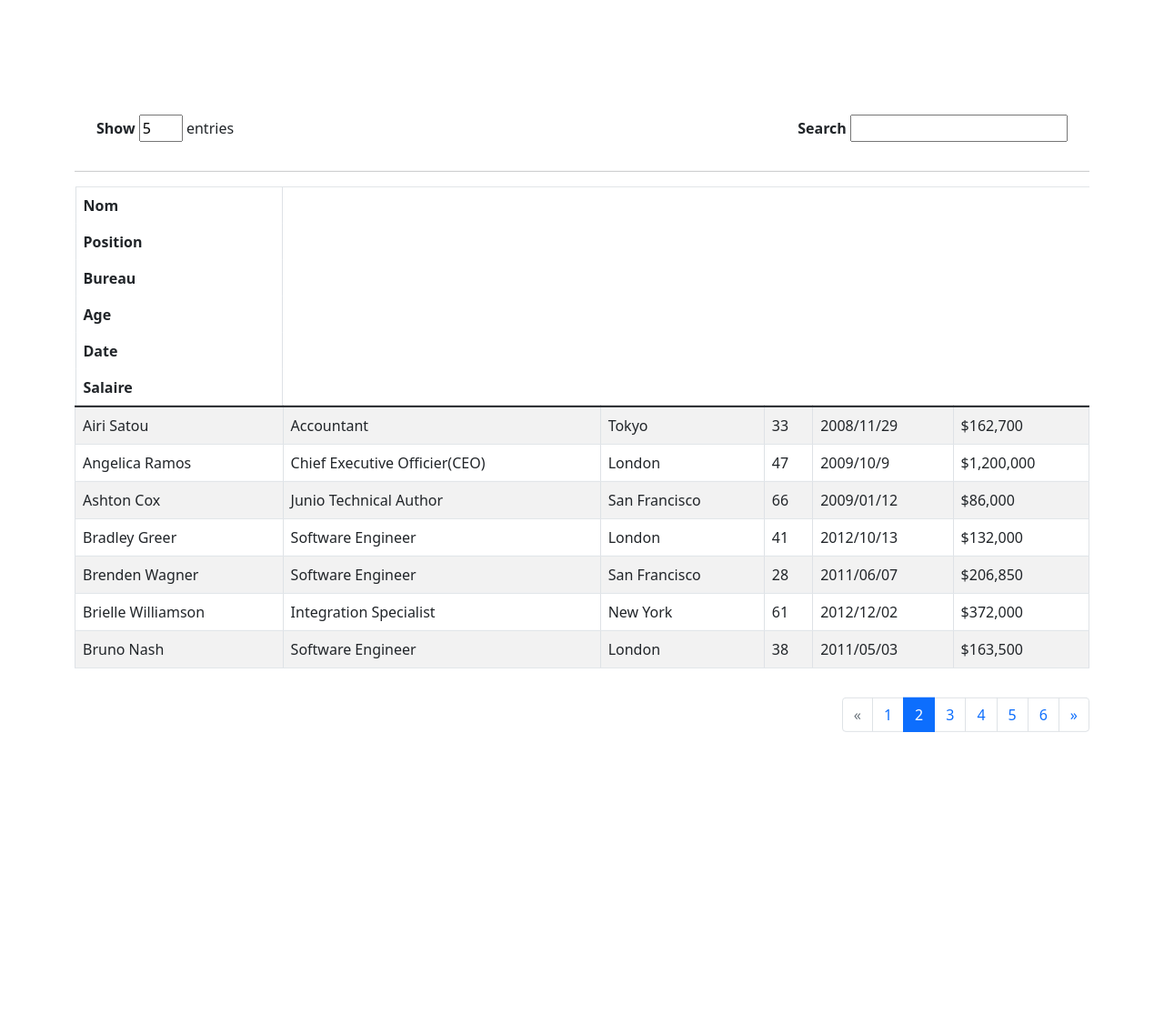
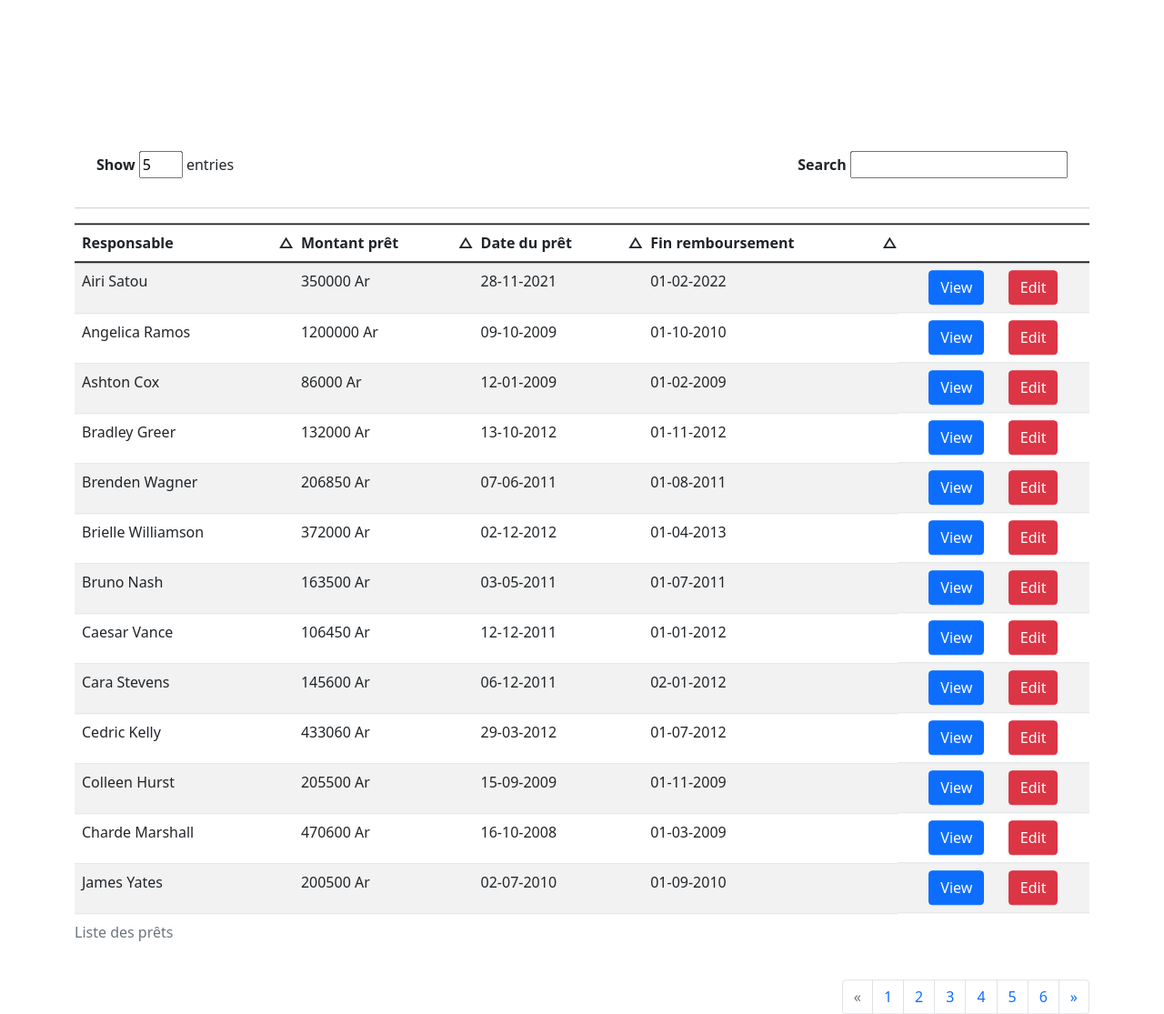
Before and after one commit to acf-patrick/bank, a PHP site: page /assets/html/list.html in a window 1280 px wide. Shown: the whole page at 91% size. Before the commit the page ends 805 px from the top, so only its background shows below. Run offline with PHP 8.4, Linux system fonts and the light colour scheme.

Commit message:
add action buttons

```diff
--- a/assets/css/liste.css
+++ b/assets/css/liste.css
@@ -7,9 +7,12 @@
   width: 3rem;
 }
 
-tr th {
-  display: -webkit-box;
-  display: -ms-flexbox;
-  display: flex;
+th {
+  position: relative;
+}
+
+th span {
+  position: absolute;
+  right: 0;
 }
 /*# sourceMappingURL=liste.css.map */
--- a/assets/css/liste.scss
+++ b/assets/css/liste.scss
@@ -6,6 +6,10 @@
     width: 3rem;
 }
 
-tr th {
-    display: flex;
+th {
+    position: relative;
+    span {
+        position: absolute;
+        right: 0;
+    }
 }
--- a/assets/html/list.html
+++ b/assets/html/list.html
@@ -23,75 +23,17 @@
         </div>
         <hr>
         <div class="table-responsive my-3">
-            <table class="table table-striped table-bordered">
+            <table class="table table-striped table-hover">
+                <caption>Liste des prêts</caption>
                 <thead>
-                  <tr>
-                    <th class="name"><div>Nom</div><img src="" alt=""></th>
-                    <th class="position"><div>Position</div><img src="" alt=""></th>
-                    <th class="office"><div>Bureau</div><img src="" alt=""></th>
-                    <th class="age"><div>Age</div><img src="" alt=""></th>
-                    <th class="startDate"><div title="date de commencement">Date</div><img src="" alt=""></th>
-                    <th class="salary"><div>Salaire</div><img src="" alt=""></th>
+                  <tr class="align-content-center">
+                    <th class="responsable">Responsable<span class="arrow">&xutri;</span></th>
+                    <th class="montant">Montant prêt<span class="arrow">&xutri;</span></th>
+                    <th class="datePret">Date du prêt<span class="arrow">&xutri;</span></th>
+                    <th class="dateFinRemboursemenet">Fin remboursement<span class="arrow">&xutri;</span></th>
                   </tr>
                 </thead>
-                <tbody>
-                  <tr>
-                    <td>Airi Satou</td>
-                    <td>Accountant</td>
-                    <td>Tokyo</td>
-                    <td>33</td>
-                    <td>2008/11/29</td>
-                    <td>$162,700</td>
-                  </tr>
-                  <tr>
-                    <td>Angelica Ramos</td>
-                    <td>Chief Executive Officier(CEO)</td>
-                    <td>London</td>
-                    <td>47</td>
-                    <td>2009/10/9</td>
-                    <td>$1,200,000</td>
-                  </tr>
-                  <tr>
-                    <td>Ashton Cox</td>
-                    <td>Junio Technical Author</td>
-                    <td>San Francisco</td>
-                    <td>66</td>
-                    <td>2009/01/12</td>
-                    <td>$86,000</td>
-                  </tr>
-                  <tr>
-                      <td>Bradley Greer</td>
-                      <td>Software Engineer</td>
-                      <td>London</td>
-                      <td>41</td>
-                      <td>2012/10/13</td>
-                      <td>$132,000</td>
-                  </tr>
-                  <tr>
-                    <td>Brenden Wagner</td>
-                    <td>Software Engineer</td>
-                    <td>San Francisco</td>
-                    <td>28</td>
-                    <td>2011/06/07</td>
-                    <td>$206,850</td>
-                  </tr>
-                  <tr>
-                    <td>Brielle Williamson</td>
-                    <td>Integration Specialist</td>
-                    <td>New York </td>
-                    <td>61</td>
-                    <td>2012/12/02</td>
-                    <td>$372,000</td>
-                  </tr>
-                  <tr>
-                    <td>Bruno Nash</td>
-                    <td>Software Engineer</td>
-                    <td>London</td>
-                    <td>38</td>
-                    <td>2011/05/03</td>
-                    <td>$163,500</td>
-                  </tr>
-                </tbody>
+                <tbody></tbody>
               </table>
         </div>
         <nav>
@@ -100,7 +42,7 @@
             <span class="page-link">&laquo;</span>
             </li>
             <li class="page-item"><a class="page-link" href="#">1</a></li>
-            <li class="page-item active"><a class="page-link" href="#">2</a></li>
+            <li class="page-item"><a class="page-link" href="#">2</a></li>
             <li class="page-item"><a class="page-link" href="#">3</a></li>
             <li class="page-item"><a class="page-link" href="#">4</a></li>
             <li class="page-item"><a class="page-link" href="#">5</a></li>
@@ -113,6 +55,7 @@
 
     </div>
 
+    <script type="module" src="../js/list.js"></script>
     <script src="../css/bootstrap/js/bootstrap.js"></script>
 </body>
 </html>
--- a/assets/js/list.js
+++ b/assets/js/list.js
@@ -1,4 +1,4 @@
-import * as data from './list-content.js';
+// import * as data from './list-content.js';
 
 const strCompare = (s1, s2) => (s1 < s2)?-1:((s1==s2)?0:1);
 
@@ -6,116 +6,95 @@ class List {
     constructor() {
         this.lists = [
             {
-                "name": "Airi Satou",
-                "position": "Comptable",
-                "office": "Tokyo",
-                "age": 33,
-                "startDate": "28-11-2008",
-                "salary": 162700
+                "responsable": "Airi Satou",
+                "montant": 350000,
+                "datePret": "28-11-2021",
+                "dateFinRemboursement": "01-02-2022"
             }, {
-                "name": "Angelica Ramos",
-                "position": "CEO",
-                "office": "Londre",
-                "age": 47,
-                "startDate": "09-10-2009",
-                "salary": 1200000
+                "responsable": "Angelica Ramos",
+                "montant": 1200000,
+                "datePret": "09-10-2009",
+                "dateFinRemboursement": "01-10-2010"
             }, {
-                "name": "Ashton Cox",
-                "position": "Rédacteur téchnique",
-                "office": "San Fransisco",
-                "age": 66,
-                "startDate": "12-01-2009",
-                "salary": 86000
+                "responsable": "Ashton Cox",
+                "montant": 86000,
+                "datePret": "12-01-2009",
+                "dateFinRemboursement": "01-02-2009"
             }, {
-                "name": "Bradley Greer",
-                "position": "Software Engineer",
-                "office": "Londre",
-                "age":41 ,
-                "startDate": "13-10-2012",
-                "salary": 132000
+                "responsable": "Bradley Greer",
+                "montant": 132000,
+                "datePret": "13-10-2012",
+                "dateFinRemboursement": "01-11-2012"
             }, {
-                "name": "Brenden Wagner",
-                "position": "Software Engineer",
-                "office": "San Fransisco",
-                "age": 28,
-                "startDate": "07-06-2011",
-                "salary": 206850
+                "responsable": "Brenden Wagner",
+                "montant": 206850,
+                "datePret": "07-06-2011",
+                "dateFinRemboursement": "01-08-2011"
             }, {
-                "name": "Brielle Williamson",
-                "position": "Spécialiste en Intégration",
-                "office": "New York",
-                "age": 61,
-                "startDate": "02-12-2012",
-                "salary": 372000
+                "responsable": "Brielle Williamson",
+                "montant": 372000,
+                "datePret": "02-12-2012",
+                "dateFinRemboursement": "01-04-2013"
             }, {
-                "name": "Bruno Nash",
-                "position": "Software Engineer",
-                "office": "Londre",
-                "age": 38,
-                "startDate": "03-05-2011",
-                "salary": 163500
+                "responsable": "Bruno Nash",
+                "montant": 163500,
+                "datePret": "03-05-2011",
+                "dateFinRemboursement": "01-07-2011"
             }, {
-                "name": "Caesar Vance",
-                "position": "Assistant avant vente",
-                "office": "New York",
-                "age": 21,
-                "startDate": "12-12-2011",
-                "salary": 106450
+                "responsable": "Caesar Vance",
+                "montant": 106450,
+                "datePret": "12-12-2011",
+                "dateFinRemboursement": "01-01-2012"
             }, {
-                "name": "Cara Stevens",
-                "position": "Assistant commérical",
-                "office": "New York",
-                "age": 46,
-                "startDate": "06-12-2011",
-                "salary": 145600
+                "responsable": "Cara Stevens",
+                "montant": 145600,
+                "datePret": "06-12-2011",
+                "dateFinRemboursement": "02-01-2012"
             }, {
-                "name": "Cedric Kelly",
-                "position": "Développeur JavaScript senior",
-                "office": "Edinburgh",
-                "age": 22,
-                "startDate": "29-03-2012",
-                "salary": 433060
+                "responsable": "Cedric Kelly",
+                "montant": 433060,
+                "datePret": "29-03-2012",
+                "dateFinRemboursement": "01-07-2012"
             }, {
-                "name": "Colleen Hurst",
-                "position": "Développeur JavaScript",
-                "office": "San Fransisco",
-                "age": 39,
-                "startDate": "15-09-2009",
-                "salary": 205500
+                "responsable": "Colleen Hurst",
+                "montant": 205500,
+                "datePret": "15-09-2009",
+                "dateFinRemboursement": "01-11-2009"
             }, {
-                "name": "Charde Marshall",
-                "position": "Dirécteur Régional",
-                "office": "San Fransisco",
-                "age": 36,
-                "startDate": "16-10-2008",
-                "salary": 470600
+                "responsable": "Charde Marshall",
+                "montant": 470600,
+                "datePret": "16-10-2008",
+                "dateFinRemboursement": "01-03-2009"
             }, {
-                "name": "James Yates",
-                "position": "Web Designer",
-                "office": "New York",
-                "age": 31,
-                "startDate": "02-07-2010",
-                "salary": 200500
+                "responsable": "James Yates",
+                "datePret": "02-07-2010",
+                "dateFinRemboursement": "01-09-2010",
+                "montant": 200500
             }
         ];
+
         this.sortFuncs = {
-            "name": (a, b) => strCompare(a.name, b.name),
-            "position": (a, b) => strCompare(a.position, b.position),
-            "office": (a, b) => strCompare(a.office, b.office),
-            "age": (a, b) => a.age - b.age,
-            "startDate": (a, b) => strCompare(a.startDate, b.startDate),
-            "salary": (a, b) => a.salary - b.salary
+            "responsable": (a, b) => strCompare(a.name, b.name),
+            "montant": (a, b) => a.montant - b.montant,
+            "datePret": (a, b) => strCompare(a.datePret, b.datePret),
+            "dateFinRemboursement": (a, b) => strCompare(a.dateFinRemboursement, b.dateFinRemboursement)
         };
     }
 
     load() {
         this.lists.forEach((obj) => {
             let row = document.createElement("tr");
-            [ "name", "position", "office", "age", "startDate", "salary" ].forEach((key) => {
+            [ "responsable", "montant", "datePret", "dateFinRemboursement" ].forEach((key) => {
                 let elt = document.createElement("td");
-                elt.innerHTML = (key == "salary"?"$ ":'') + obj[key];
+                elt.innerHTML = obj[key] + (key == "montant"?" Ar":'');
                 row.appendChild(elt);
             });
+            let td = document.createElement("td");
+            td.classList.add("d-flex", "justify-content-evenly");
+            td.innerHTML = `
+                <div class="btn btn-primary">View</div><div class="btn btn-danger">Edit</div>
+            `;
+            row.appendChild(td);
             document.querySelector("tbody").appendChild(row);
         });
     }
@@ -135,8 +114,8 @@ let lists = new List();
 lists.load();
 
 window.addEventListener("click", (e) => {
-    lists.sort('salary');
+    lists.sort('montant');
     lists.render();
 });
 
-export default {lists};
+export default { lists };
```
Also changed, not shown: 1 other file.
